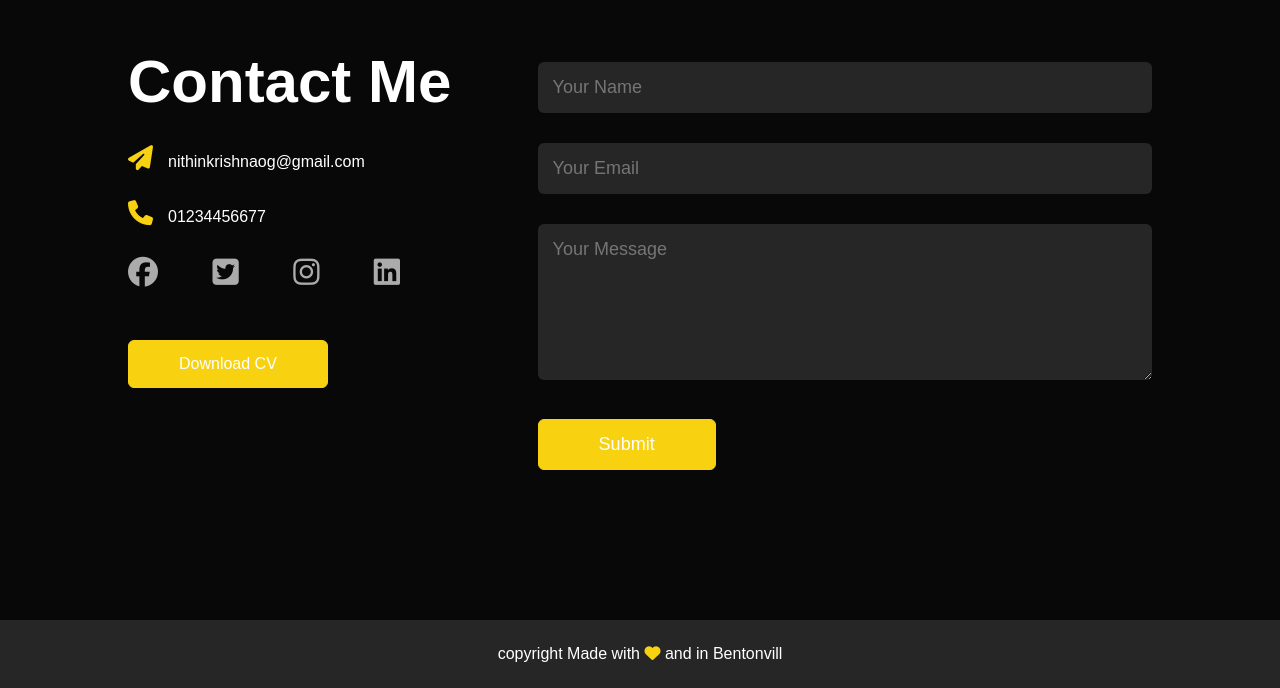
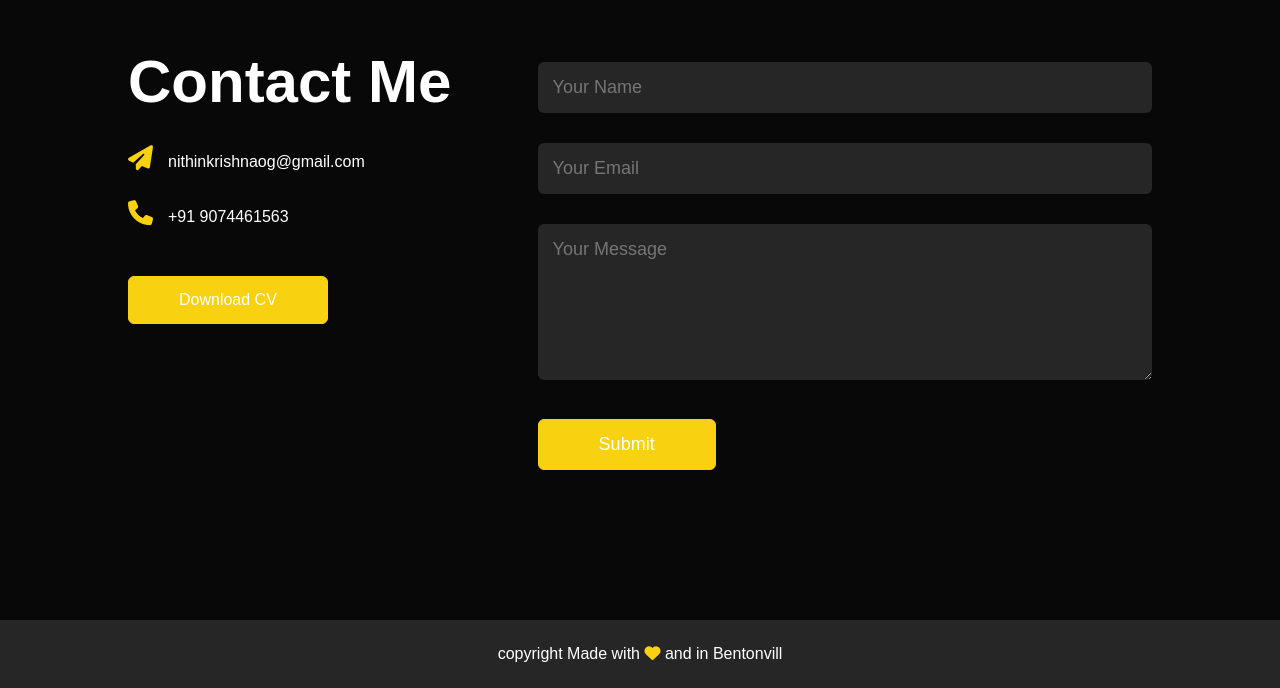
Before and after one commit to NithinKrishnaOG/Portfolio, a plain HTML site: page index.html in a window 1280 px wide. Shown: the part 2637-3325 px from the top of the page. Drawn offline with Linux system fonts and the light colour scheme.

Commit message:
Update index.html

```diff
--- a/index.html
+++ b/index.html
@@ -137,13 +137,13 @@
             <div class="contact-left">
                 <h1 class="sub-title">Contact Me</h1>
                 <p><i class="fa-solid fa-paper-plane"></i>nithinkrishnaog@gmail.com</p>
-                <p><i class="fa-solid fa-phone"></i>01234456677</p>
-                <div class="social-icons">
+                <p><i class="fa-solid fa-phone"></i>+91 9074461563</p>
+                <!-- <div class="social-icons">
                     <a href=""><i class="fa-brands fa-facebook"></i></a>
                     <a href=""><i class="fa-brands fa-twitter-square"></i></a>
                     <a href=""><i class="fa-brands fa-instagram"></i></a>
                     <a href=""><i class="fa-brands fa-linkedin"></i></a>
-                </div>
+                </div> -->
                 <a href="image/my-cv.pdf" Download class="btn btn2">Download CV</a>
             </div>
             <div class="contact-right">
```
